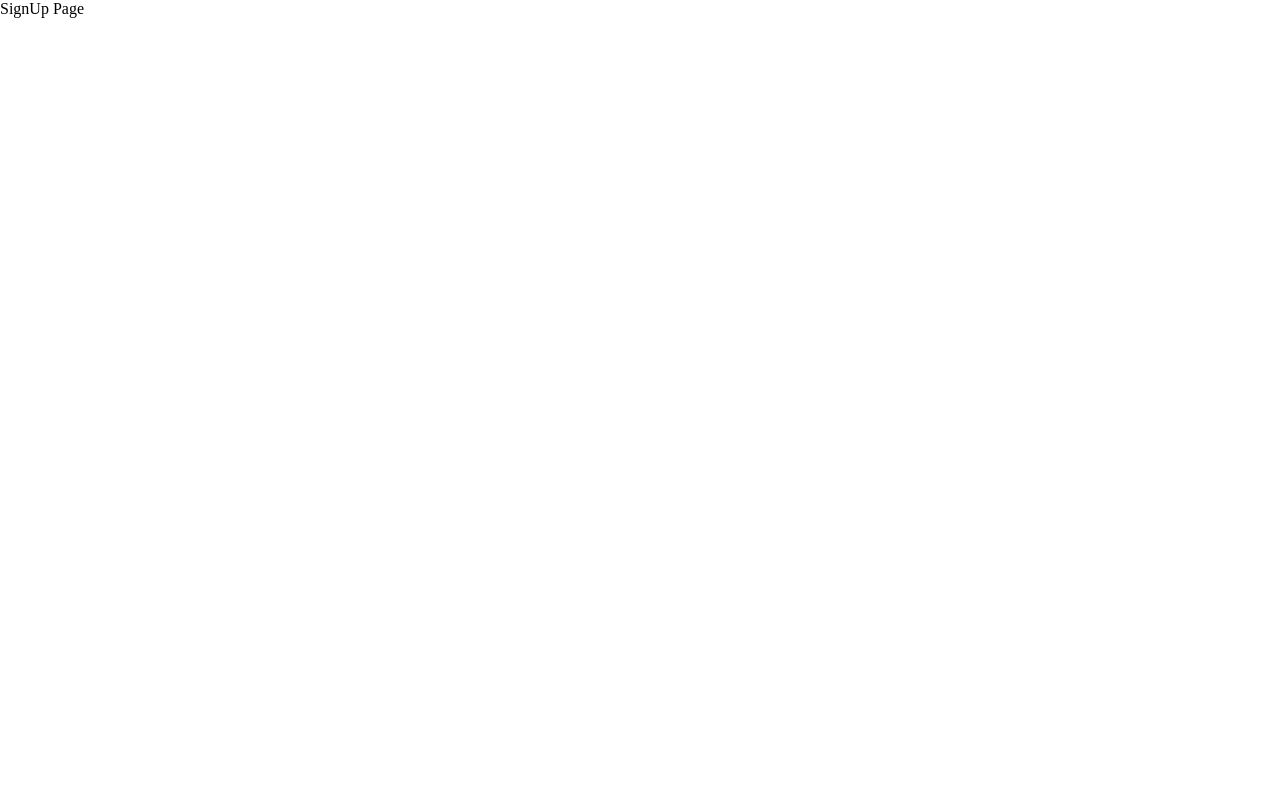
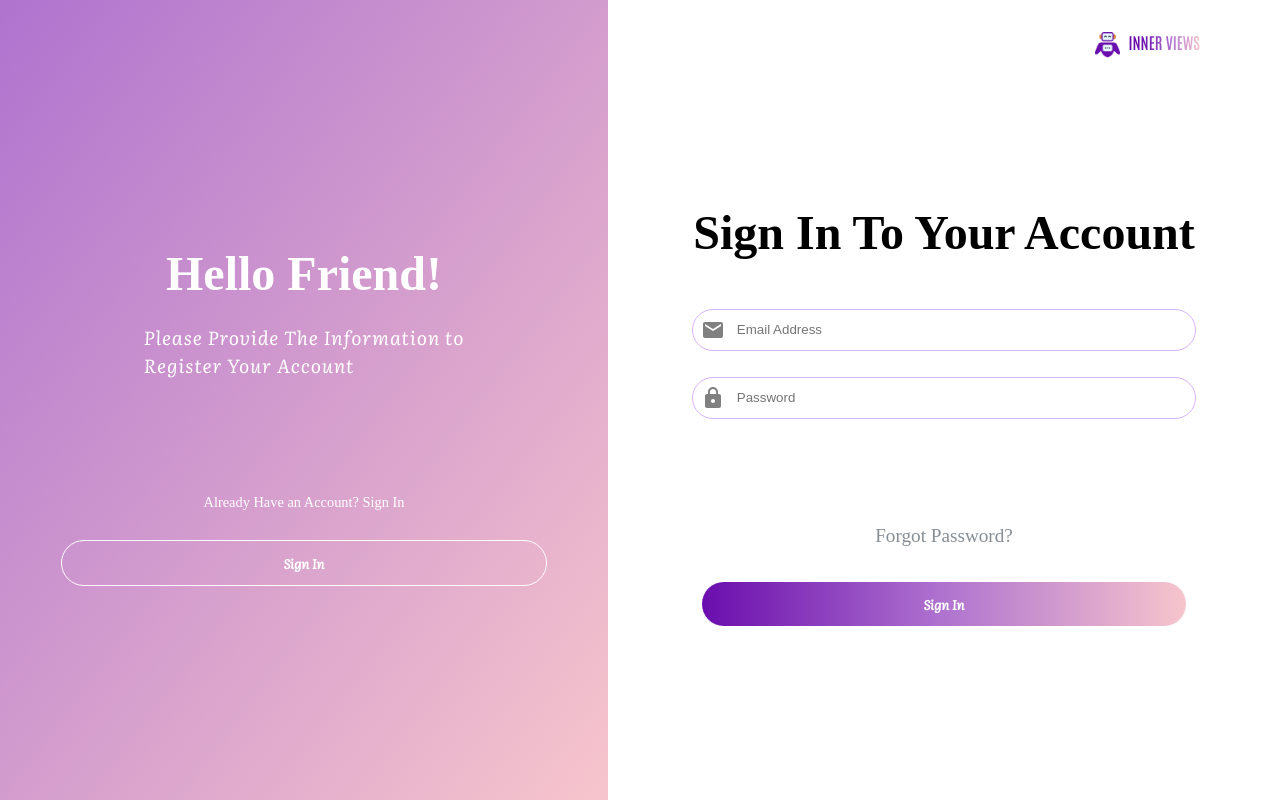
Before and after one commit to DEBI-2025/Frontend, a React (Vite) app: page /signup in a window 1280 px wide. Built offline with nearby package versions, Linux system fonts and the light colour scheme.

Commit message:
the sign-up ui
create the ui  of signup page

```diff
--- a/src/pages/SignUp.jsx
+++ b/src/pages/SignUp.jsx
@@ -1,9 +1,172 @@
+import { style } from "framer-motion/client";
+import styled from "styled-components";
+import robot from "../images/Robot.png";
+import { NavLink} from "react-router-dom";
+import { Email, Lock } from "@mui/icons-material";
+
+
+
+
+
 function SignUp() {
     return (
-        <div>
-            SignUp Page
-        </div>
+       <Container>
+        <LeftPanel>
+            <Title>
+                Hello Friend!
+            </Title>
+            <SubTitle>
+            Please Provide The Information to <br />Register Your Account
+                </SubTitle>
+                <LinkText>Already Have an Account? Sign In</LinkText>
+                <Button type= "signup" >Sign In</Button>
+
+
+        </LeftPanel>
+        <RightPanel>
+        <Navwrapper>
+        <NavTitle to="/">
+        <NavImg src={robot} />
+        <NavTxt>Inner views</NavTxt>
+      </NavTitle>
+        </Navwrapper>
+
+      <Title>Sign In To Your Account</Title>
+      <InputWrapper>
+      <Icon>
+        <Email/>
+      </Icon>
+      <InputField
+       type="email" placeholder="Email Address" />
+      </InputWrapper>
+      <InputWrapper>
+      <Icon>
+      <Lock/>
+      </Icon>
+        <InputField type="password" placeholder="Password" />
+        </InputWrapper>
+        <LinkText type="forgot">Forgot Password?</LinkText>
+        <Button>Sign In</Button>
+
+        </RightPanel>
+       </Container>
     )
 }
 
 export default SignUp
+const Container = styled.div`
+display:flex;
+height:100vh`
+;
+const LeftPanel = styled.div`
+flex: 1;
+  display: flex;
+  flex-direction: column;
+  align-items: center;
+  justify-content: center;
+  background: linear-gradient(to bottom right,  #af73cf, #f7c5cc);
+  color: white;
+
+  cursor: pointer;
+`;
+const RightPanel = styled.div`
+  flex: 1;
+  display: flex;
+  flex-direction: column;
+  align-items: center;
+  justify-content: center;
+  background: white;
+  padding: 2rem;
+`;
+const Title = styled.h1`
+  font-size: 3rem;
+  `
+  ;
+  const SubTitle = styled.p`
+    font-family: Literata;
+  /* font-family: Roboto Slab; */
+  /* font-family: antonio; */
+  margin-top:-10px;
+  font-size:19px;
+  paddig-right: 2rem;
+   letter-spacing: 1px;
+
+  `;
+  const LinkText =styled.p`
+  font-size:${({type})=>(type === "forgot"?"1.2rem" :"0.9rem")};
+  cursor:pointer;
+  margin-top:6rem;
+  color:${({type})=>(type === "forgot"? "#0D1B2A80":"white")};
+  `;
+  const Button = styled.button`
+  width: 80%;
+font-family: Literata;
+  padding: 12px;
+  background: ${({type})=>(type === "signup"? "none":"linear-gradient(to right, #6a0dad  , #af73cf , #f7c5cc )")};
+  color: white;
+  border: 1px solid white;
+  border-radius: 25px;
+  margin-top: 15px;
+  font-weight: 600;
+`;
+const NavTitle = styled(NavLink)`
+  display: flex;
+  align-items: center;
+  gap: 0.5rem;
+  text-decoration: none;
+
+`;
+const NavImg = styled.img`
+  width: 25px;
+  padding-top: 0.35rem;
+`;
+
+const NavTxt = styled.p`
+  text-transform: uppercase;
+  font-size: 1rem;
+  font-weight: 600;
+  font-family: antonio;
+  background: linear-gradient(to right, #6a0dad 20%, #af73cf, #f7c5cc);
+  background-clip: text;
+  -webkit-background-clip: text;
+  color: transparent;
+  display: inline-block;
+`;
+const InputField = styled.input`
+  width: 80%;
+  border:none;
+  margin-left:10px;
+  &:focus {
+       outline: none;
+  }
+
+
+
+`;
+const InputWrapper = styled.div`
+display:flex;
+ width: 80%;
+  padding: 8px;
+  margin: 10px 0;
+  border: 1px solid #d8b4fe;
+  border-radius: 25px;
+  outline: none;
+  text-indent: 15px;
+  margin-top:1rem;
+`;
+const Icon = styled.div`
+
+  left: 10px;
+  color: gray;
+  display: flex;
+  align-items: center;
+`;
+const Navwrapper = styled.div`
+ position: absolute;
+ top: 0;
+  right: 0;
+  width: 100%;
+ display: flex;
+  justify-content: flex-end;
+   padding: 1rem 5rem;
+`
```
